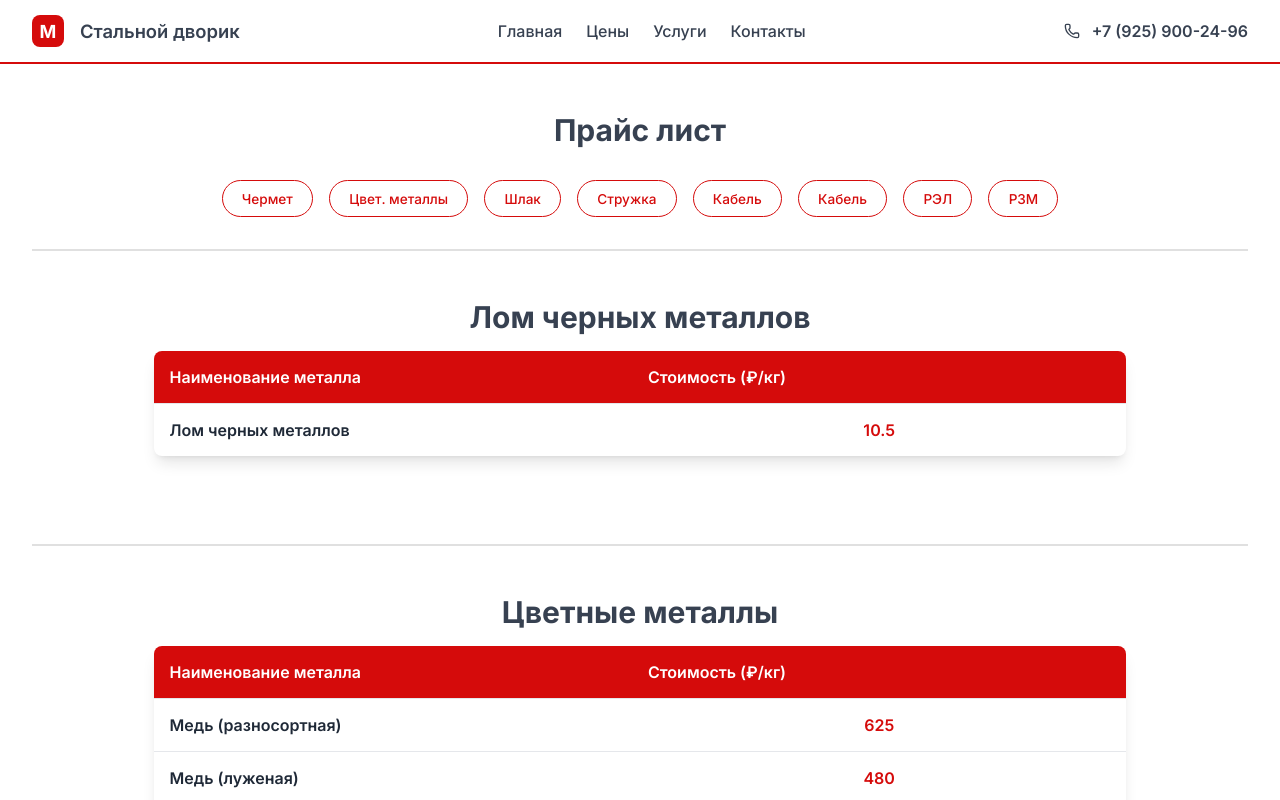
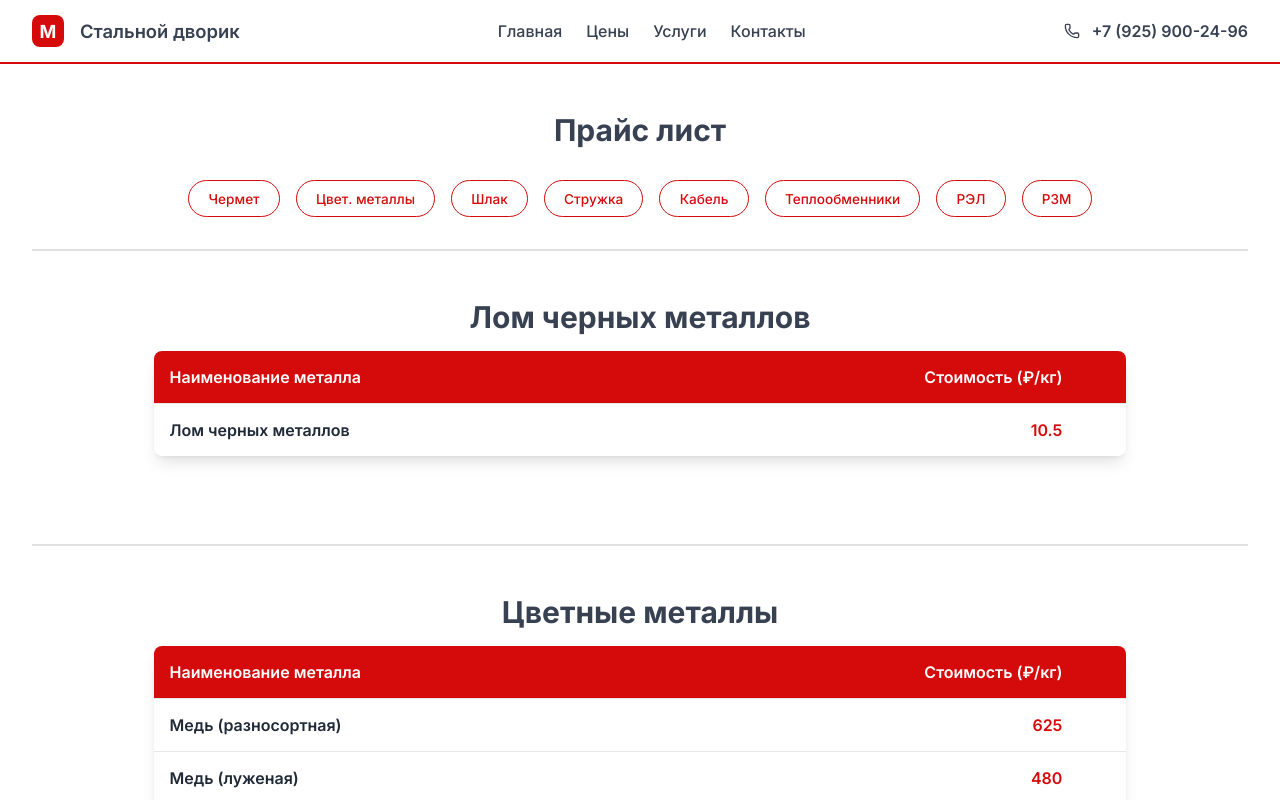
Before and after one commit to Whyleafy/metall, a Next.js app: page /price-list in a window 1280 px wide. Shown: the top 800 px of the page. Built offline with nearby package versions, Linux system fonts and the light colour scheme.

Commit message:
small changes

```diff
--- a/app/price-list/constants.ts
+++ b/app/price-list/constants.ts
@@ -29,7 +29,7 @@ export const buttons = [
 	{
 		id: 'heat-exchangers',
 		href: '#heat-exchangers',
-		name: 'Кабель'
+		name: 'Теплообменники'
 	},
 	{
 		id: 'rel',
--- a/components/ContactSection/ContactSection.module.scss
+++ b/components/ContactSection/ContactSection.module.scss
@@ -23,7 +23,7 @@
 	gap: 1rem;
 	align-items: center;
 	margin-top: 2rem;
-	margin-bottom: 2rem;
+	// margin-bottom: 2rem;
 
 	&__call {
 		display: flex;
--- a/components/ContactSection/ContactSection.tsx
+++ b/components/ContactSection/ContactSection.tsx
@@ -18,19 +18,7 @@ export const ContactSection = () => {
 					Позвонить
 				</Button>
 			</div>
-			<div className={styles.socials}>
-				<p className={styles.socials__p}>Или свяжитесь с нами в мессенджерах:</p>
-				<div className={styles.socials__buttons}>
-					<Button variant='green' className={styles.socials__button}>
-						<img src="/whatsapp-logo.svg" className={styles.buttonIcon}/>
-						WhatsApp
-					</Button>
-					<Button variant='blue' className={styles.socials__button}>
-						<img src="/telegram-logo.svg" className={styles.buttonIcon}/>
-						Telegram
-					</Button>
-				</div>
-			</div>
+
 		</section>
 	);
 };
--- a/components/MetalTable/MetalTable.module.scss
+++ b/components/MetalTable/MetalTable.module.scss
@@ -22,6 +22,11 @@
   color: $color-white;
   padding: 1rem 1rem;
   font-weight: 600;
+  :nth-child(2) {
+    text-align: end;
+    margin-right: 3rem;
+  }
+
 }
 
 .heading {
@@ -54,7 +59,8 @@
     &:nth-child(2),
     &:nth-child(3) {
       color: $color-red;
-	  text-align: center;
+	  text-align: end;
+	  margin-right: 3rem;
       font-weight: 600;
     }
 
```
